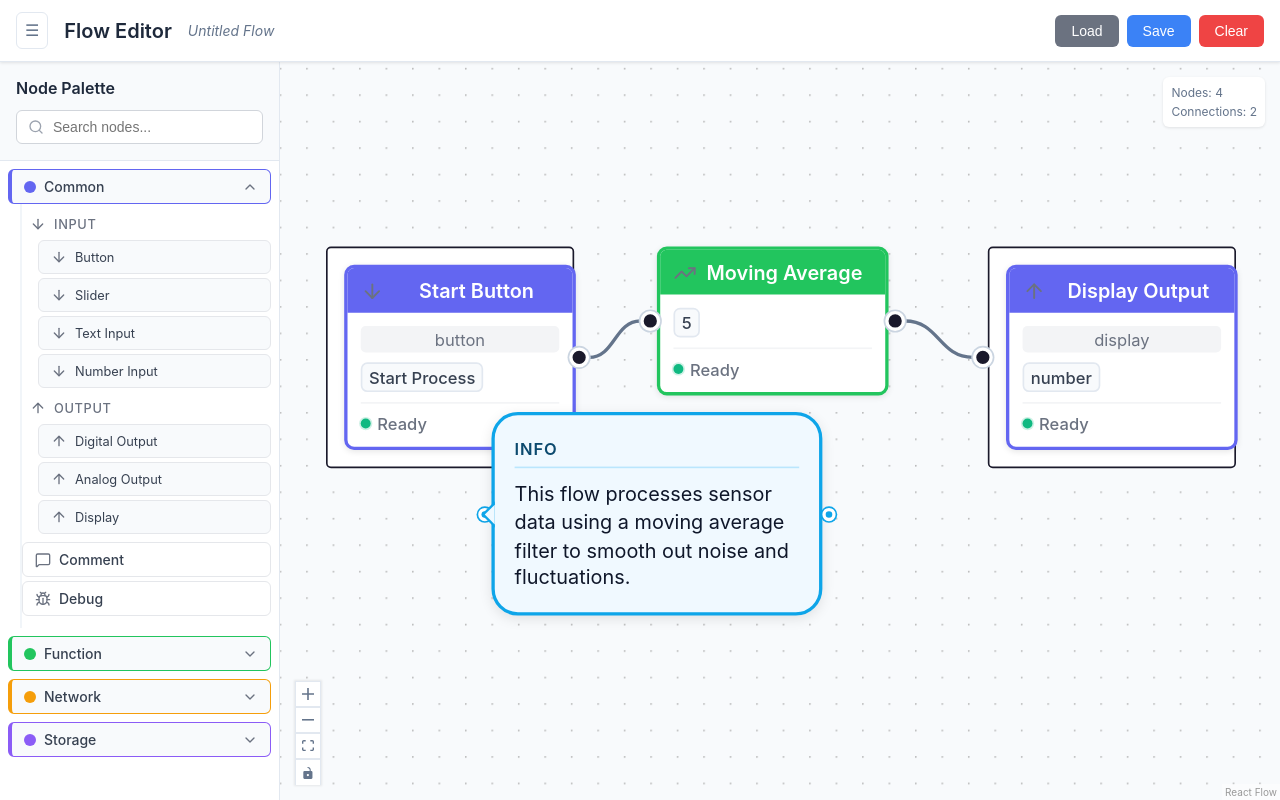
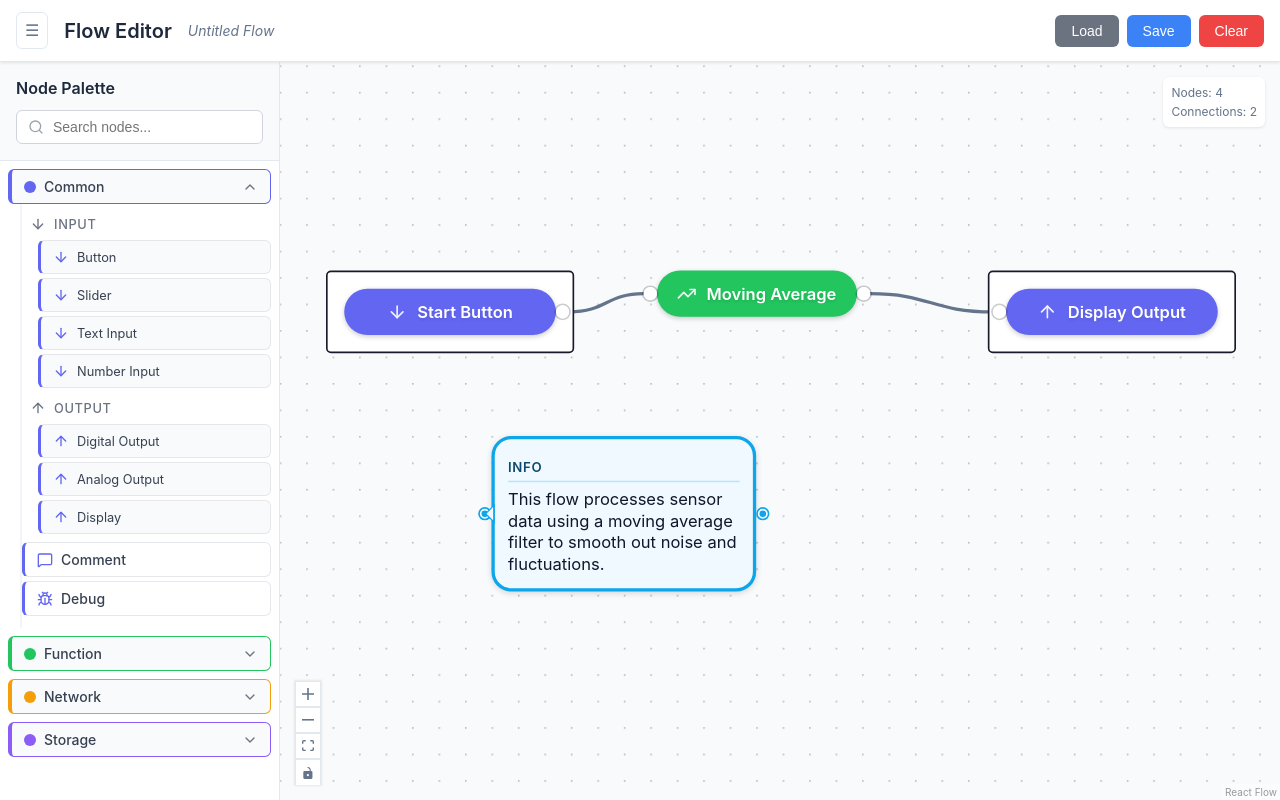
Before and after one commit to kc099/das, a React (Create React App) app: page /flow-editor in a window 1280 px wide. Built offline with nearby package versions, Linux system fonts and the light colour scheme.

Commit message:
flow UI update

```diff
--- a/src/components/CommentNode.css
+++ b/src/components/CommentNode.css
@@ -12,12 +12,13 @@
 .speech-bubble {
   background: #f0f9ff;
   border: 2px solid #0ea5e9;
-  border-radius: 1rem;
-  padding: 0.75rem;
+  border-radius: 0.75rem;
+  padding: 0.5rem;
   position: relative;
-  box-shadow: 0 2px 8px rgba(0, 0, 0, 0.1);
+  box-shadow: 0 1px 4px rgba(0, 0, 0, 0.15);
   transition: all 0.2s;
-  min-width: 120px;
+  min-width: 100px;
+  max-width: 160px;
 }
 
 .speech-bubble:hover {
@@ -26,55 +27,58 @@
 }
 
 .bubble-header {
-  margin-bottom: 0.5rem;
-  padding-bottom: 0.25rem;
+  margin-bottom: 0.25rem;
+  padding-bottom: 0.125rem;
   border-bottom: 1px solid #bae6fd;
 }
 
 .comment-title {
   font-weight: 600;
   color: #0c4a6e;
-  font-size: 0.625rem;
+  font-size: 0.5rem;
   text-transform: uppercase;
   letter-spacing: 0.05em;
 }
 
 .bubble-content {
   color: #0f172a;
-  line-height: 1.4;
+  line-height: 1.3;
   word-wrap: break-word;
   white-space: pre-wrap;
-  font-size: 0.75rem;
+  font-size: 0.625rem;
+  max-height: 60px;
+  overflow: hidden;
+  text-overflow: ellipsis;
 }
 
 .bubble-tail {
   position: absolute;
-  left: -8px;
+  left: -6px;
   top: 50%;
   transform: translateY(-50%);
   width: 0;
   height: 0;
-  border-top: 8px solid transparent;
-  border-bottom: 8px solid transparent;
-  border-right: 8px solid #0ea5e9;
+  border-top: 6px solid transparent;
+  border-bottom: 6px solid transparent;
+  border-right: 6px solid #0ea5e9;
 }
 
 .bubble-tail:after {
   content: '';
   position: absolute;
-  left: 2px;
-  top: -6px;
+  left: 1px;
+  top: -4px;
   width: 0;
   height: 0;
-  border-top: 6px solid transparent;
-  border-bottom: 6px solid transparent;
-  border-right: 6px solid #f0f9ff;
+  border-top: 4px solid transparent;
+  border-bottom: 4px solid transparent;
+  border-right: 4px solid #f0f9ff;
 }
 
 .comment-handle {
-  width: 8px !important;
-  height: 8px !important;
-  border: 2px solid white !important;
+  width: 6px !important;
+  height: 6px !important;
+  border: 1px solid white !important;
   background-color: #0ea5e9 !important;
   box-shadow: 0 0 0 1px #0ea5e9 !important;
   transition: all 0.2s !important;
@@ -136,15 +140,16 @@
 /* Responsive design */
 @media (max-width: 768px) {
   .comment-node {
-    max-width: 150px;
+    max-width: 120px;
   }
 
   .speech-bubble {
-    padding: 0.5rem;
-    min-width: 100px;
+    padding: 0.375rem;
+    min-width: 80px;
   }
 
   .bubble-content {
-    font-size: 0.625rem;
+    font-size: 0.5rem;
+    max-height: 40px;
   }
 }
--- a/src/components/CustomNode.css
+++ b/src/components/CustomNode.css
@@ -1,22 +1,62 @@
-.custom-node {
-  background: white;
-  border: 2px solid #e2e8f0;
-  border-radius: 0.375rem;
-  min-width: 140px;
-  max-width: 180px;
-  font-size: 0.75rem;
-  box-shadow: 0 1px 4px rgba(0, 0, 0, 0.1);
+.custom-node-minimal {
+  border-radius: 1rem;
+  min-width: 100px;
+  max-width: 140px;
+  height: 28px;
+  box-shadow: 0 1px 3px rgba(0, 0, 0, 0.2);
   transition: all 0.2s;
+  position: relative;
+  color: white;
+  font-weight: 500;
 }
 
-.custom-node:hover {
-  box-shadow: 0 4px 12px rgba(0, 0, 0, 0.15);
+.custom-node-minimal:hover {
+  box-shadow: 0 2px 6px rgba(0, 0, 0, 0.3);
   transform: translateY(-1px);
 }
 
-.custom-node.selected {
-  border-color: #3b82f6;
-  box-shadow: 0 0 0 3px rgba(59, 130, 246, 0.2);
+.custom-node-minimal.selected {
+  box-shadow: 0 0 0 3px rgba(255, 255, 255, 0.4);
+}
+
+.minimal-content {
+  display: flex;
+  align-items: center;
+  justify-content: center;
+  gap: 0.375rem;
+  height: 100%;
+  padding: 0 0.75rem;
+}
+
+.minimal-icon {
+  display: flex;
+  align-items: center;
+  justify-content: center;
+  opacity: 0.9;
+}
+
+.minimal-title {
+  font-size: 0.625rem;
+  font-weight: 600;
+  white-space: nowrap;
+  overflow: hidden;
+  text-overflow: ellipsis;
+  text-shadow: 0 1px 2px rgba(0, 0, 0, 0.1);
+}
+
+.minimal-handle {
+  width: 8px !important;
+  height: 8px !important;
+  border: 2px solid white !important;
+  background-color: rgba(255, 255, 255, 0.9) !important;
+  box-shadow: 0 0 0 1px rgba(0, 0, 0, 0.2) !important;
+  transition: all 0.2s !important;
+}
+
+.minimal-handle:hover {
+  transform: scale(1.4) !important;
+  background-color: white !important;
+  box-shadow: 0 0 0 2px rgba(0, 0, 0, 0.3) !important;
 }
 
 .node-header {
--- a/src/components/CustomNode.js
+++ b/src/components/CustomNode.js
@@ -7,7 +7,7 @@ import './CustomNode.css';
 function CustomNode({ data, selected }) {
   const getIcon = (iconName) => {
     const IconComponent = Icons[iconName];
-    return IconComponent ? <IconComponent size={14} /> : <Icons.Circle size={14} />;
+    return IconComponent ? <IconComponent size={12} /> : <Icons.Circle size={12} />;
   };
 
   const getEssentialConfig = (data) => {
@@ -82,8 +82,8 @@ function CustomNode({ data, selected }) {
 
   return (
     <div
-      className={`custom-node ${selected ? 'selected' : ''}`}
-      style={{ borderColor: color }}
+      className={`custom-node-minimal ${selected ? 'selected' : ''}`}
+      style={{ backgroundColor: color }}
     >
       {/* Input Handle */}
       {hasInput && (
@@ -91,38 +91,16 @@ function CustomNode({ data, selected }) {
           type="target"
           position={Position.Left}
           id="input"
-          className="node-handle"
+          className="minimal-handle"
         />
       )}
 
-      {/* Node Content */}
-      <div className="node-header" style={{ backgroundColor: color }}>
-        <div className="node-icon">
+      {/* Node Content - Just icon and name */}
+      <div className="minimal-content">
+        <div className="minimal-icon">
           {getIcon(icon)}
         </div>
-        <span className="node-title">{displayLabel}</span>
-      </div>
-
-      <div className="node-body">
-        {/* Show subtype for nodes that have it */}
-        {data.subtype && (
-          <div className="node-subtype">
-            {data.subtype}
-          </div>
-        )}
-
-        {/* Show only the most essential config value */}
-        {data.config && (
-          <div className="node-config">
-            {getEssentialConfig(data)}
-          </div>
-        )}
-
-        {/* Node status indicator */}
-        <div className="node-status">
-          <div className="status-dot" />
-          <span className="status-text">Ready</span>
-        </div>
+        <span className="minimal-title">{displayLabel}</span>
       </div>
 
       {/* Output Handle */}
@@ -131,7 +109,7 @@ function CustomNode({ data, selected }) {
           type="source"
           position={Position.Right}
           id="output"
-          className="node-handle"
+          className="minimal-handle"
         />
       )}
     </div>
--- a/src/components/NodePalette.css
+++ b/src/components/NodePalette.css
@@ -136,6 +136,7 @@
   transition: all 0.2s;
   background: white;
   border: 1px solid #e5e7eb;
+  border-left: 3px solid #e5e7eb;
 }
 
 .palette-node:hover {
--- a/src/components/NodePalette.js
+++ b/src/components/NodePalette.js
@@ -120,6 +120,7 @@ function NodePalette({ categories, isCollapsed }) {
                             <div
                               key={`${nodeKey}-${subtypeKey}`}
                               className="palette-node subtype"
+                              style={{ borderLeftColor: category.color }}
                               draggable
                               onDragStart={(event) =>
                                 onDragStart(event, {
@@ -131,7 +132,7 @@ function NodePalette({ categories, isCollapsed }) {
                                 })
                               }
                             >
-                              <div className="node-icon">
+                              <div className="node-icon" style={{ color: category.color }}>
                                 {getIcon(node.icon)}
                               </div>
                               <span className="node-label">{subtype.label}</span>
@@ -146,6 +147,7 @@ function NodePalette({ categories, isCollapsed }) {
                       <div
                         key={nodeKey}
                         className="palette-node"
+                        style={{ borderLeftColor: category.color }}
                         draggable
                         onDragStart={(event) =>
                           onDragStart(event, {
@@ -156,7 +158,7 @@ function NodePalette({ categories, isCollapsed }) {
                           })
                         }
                       >
-                        <div className="node-icon">
+                        <div className="node-icon" style={{ color: category.color }}>
                           {getIcon(node.icon)}
                         </div>
                         <span className="node-label">{node.label}</span>
```
